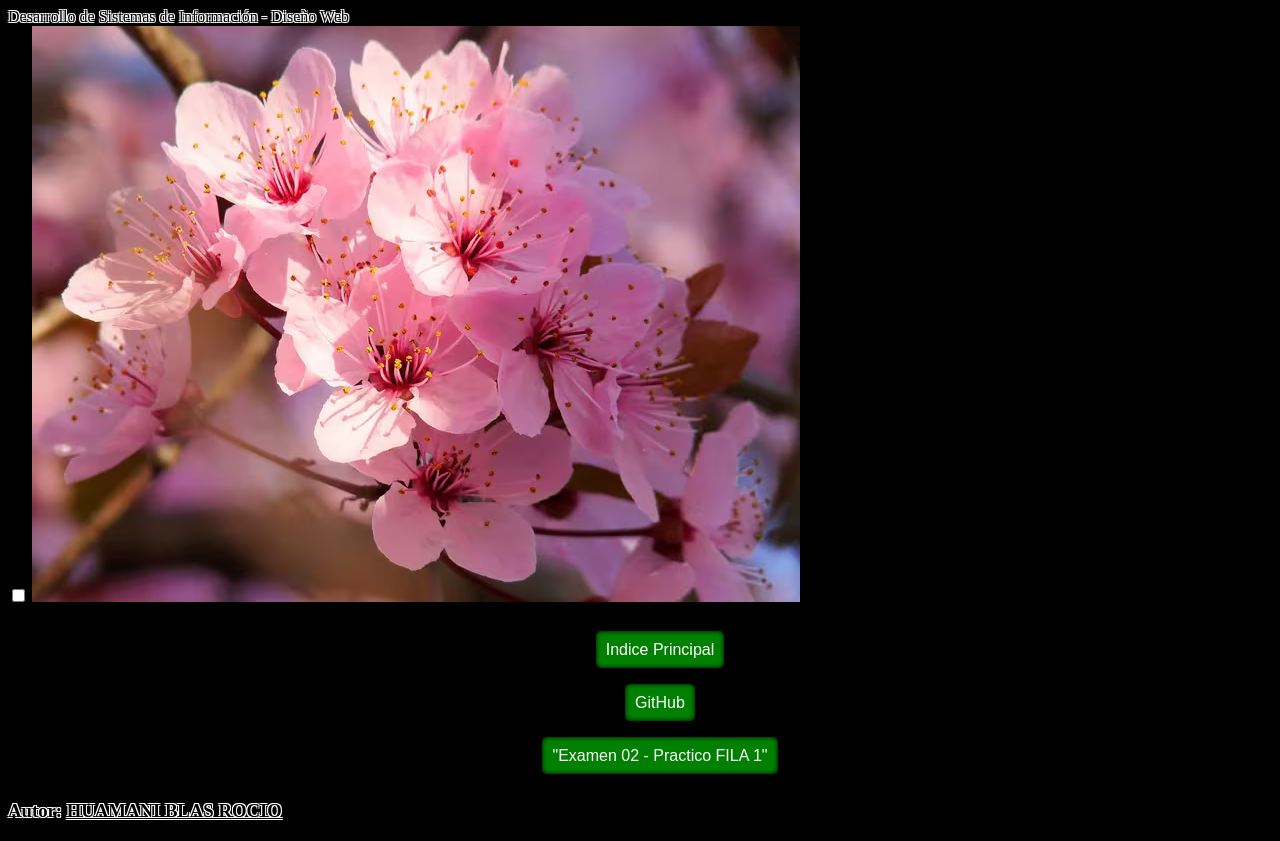
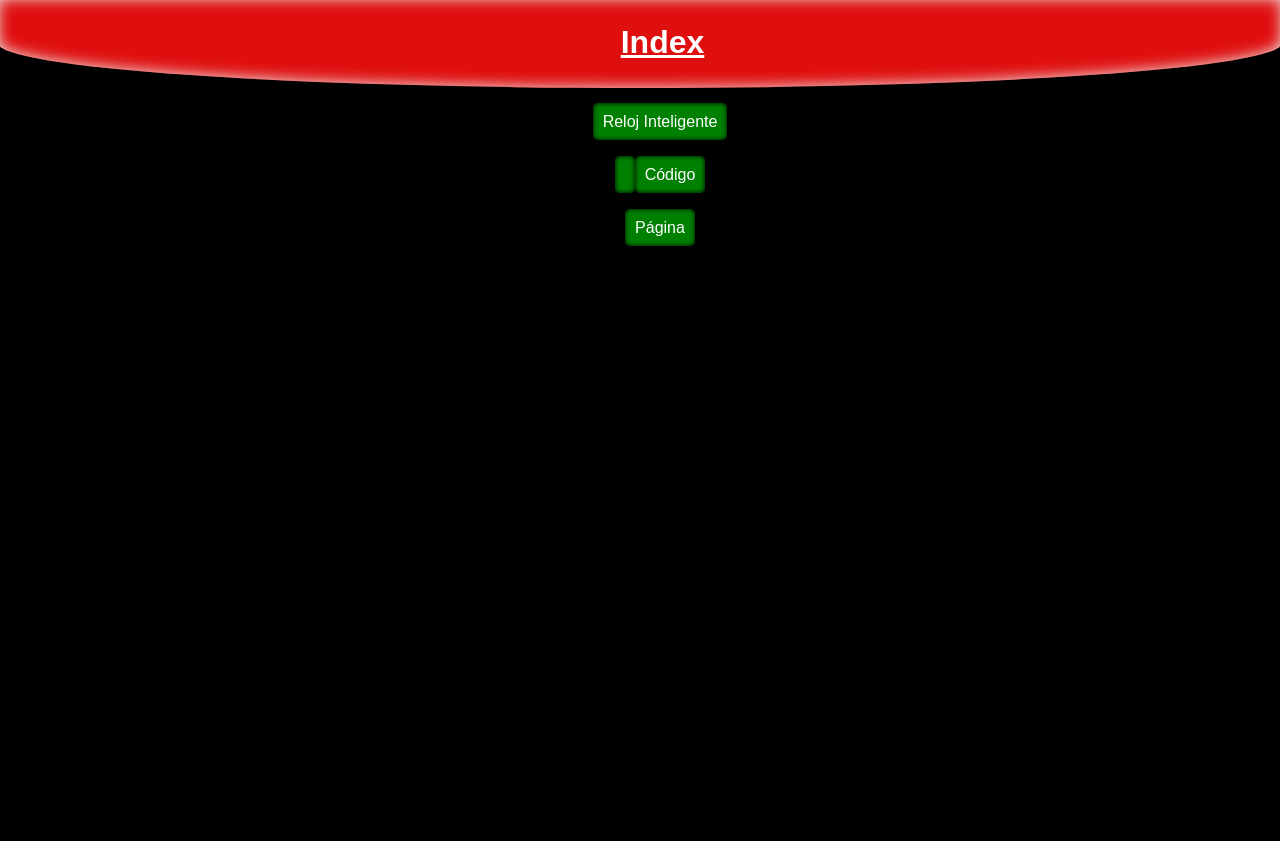
Before and after one commit to ZhiOoHB/EXAMENPRAC2, a plain HTML site: page index.html in a window 1280 px wide. After the commit the page ends 800 px from the top, so only its background shows below. Drawn offline with Linux system fonts and the light colour scheme.

Commit message:
Update index.html

```diff
--- a/index.html
+++ b/index.html
@@ -1,52 +1,24 @@
 <!DOCTYPE html>
-<html lang="es">
-
+<html lang="en">
 <head>
     <meta charset="UTF-8">
     <meta name="viewport" content="width=device-width, initial-scale=1.0">
-    <title>"Examen 02 - Practico FILA 1"</title>
+    <title>Document</title>
     <link rel="stylesheet" href="index.css">
-
 </head>
 <body>
+    <div class="titulo">
+    <h1><u>Index</u></h1>
+    </div>
+    <ul>
+        <li><a href="Producto.html" target="_blank">Reloj Inteligente</a></li>
+             <li><a href="//127.0.0.1:5500/TARGETA.html" target="_parent"
+            <li><a href="https://github.com/ZhiOoHB/EXAMENPRAC2" target="_blank">Código</a></li>
+            <li><a href="https:https://github.com/ZhiOoHB/EXAMENPRAC2" target="_blank">Página</a></li>
+        </ul>
 
-    <div class="content">
+    </ul>
 
 
-    </div>
 </body>
 </html>
-
-
-    <header class="header">
-        <div class="logo"
-            style="color: black; text-shadow: 1px 1px 0 white, -1px -1px 0 white, 1px -1px 0 white, -1px 1px 0 white;">
-            Desarrollo de Sistemas de Información - Diseño Web</div>
-        <input type="checkbox" id="toggle">
-        <label for="toggle"><img src="FLORESINDEX.avif" alt="menu"></label>
-        <nav class="navigation">
-            <ul>
-                <li><a href="https://https://zhioohb.github.io/semana12nuevo/?authuser=0">Indice Principal</a></li>
-                <li><a href="https://github.com/Jayq26?tab=repositories" target="_blank">GitHub</a></li>
-                <li><a href="#">"Examen 02 - Practico FILA 1"</a>
-                    <ul>
-
-                </li>
-            </ul>
-        </nav>
-    </header>
-
-    <!-- Resto del contenido de la página -->
-
-
-    <div class="content">
-        <!-- Transform -->
-        <!-- region [ rgba(255, 255, 255, 0.05)] colored region -->
-        <div class="header-S">
-
-        </div>
-
-        <h3 style="color: black; text-shadow: 1px 1px 0 white, -1px -1px 0 white, 1px -1px 0 white, -1px 1px 0 white;">Autor: <a href="https://github.com/Jayq26?tab=repositories" target="_blank" title="Ir al repositorio" style="color: black; text-decoration: imagen FLORES;">HUAMANI BLAS ROCIO </a></h3>
-    </div>
-</body>
-</html>
```
